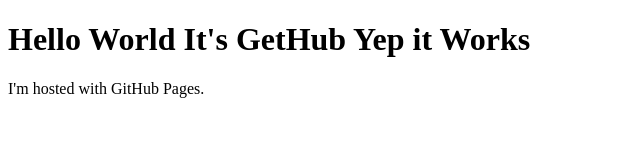
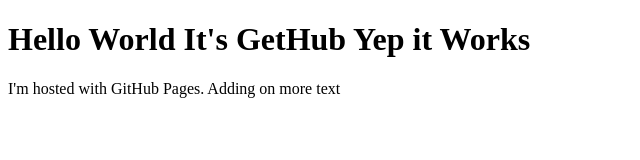
Before and after one commit to JohnTelford/johntelford.github.io, a plain HTML site: page index.html in a window 1280 px wide. Shown: the whole page, without its empty margins (0-640 px from the left). Drawn offline with Linux system fonts and the light colour scheme.

Commit message:
refactor

```diff
--- a/index.html
+++ b/index.html
@@ -2,6 +2,9 @@
 <html>
 <body>
 <h1>Hello World It's GetHub Yep it Works</h1>
-<p>I'm hosted with GitHub Pages.</p>
+<p>
+    I'm hosted with GitHub Pages. Adding on more
+    text
+</p>
 </body>
 </html>
```
